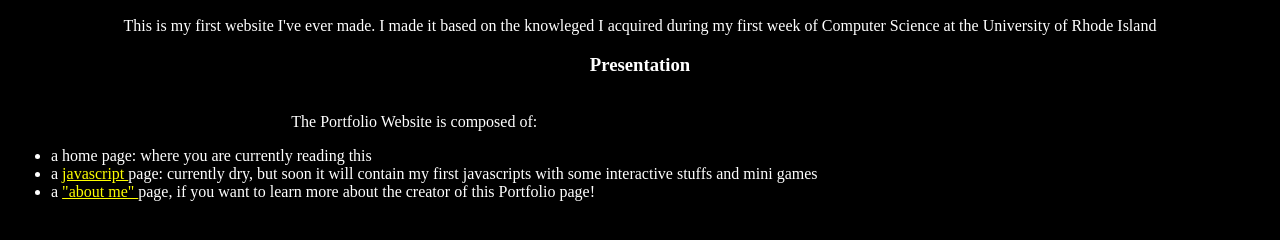
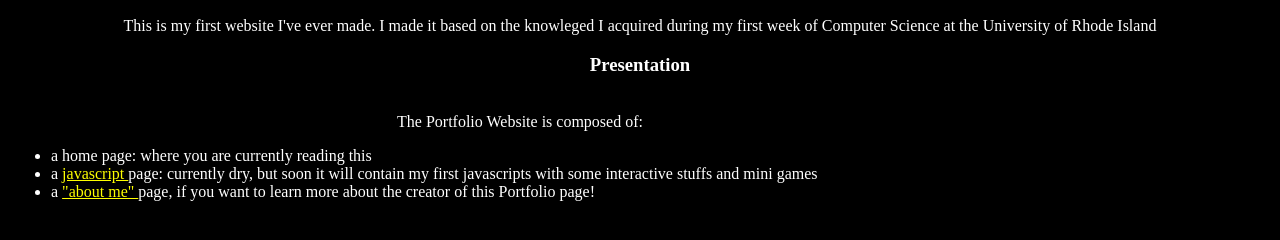
Before and after one commit to yann-ybi/yann-ybi.github.io, a plain HTML site: page index.html in a window 1280 px wide. Shown: the part 456-696 px from the top of the page. Drawn offline with Linux system fonts and the light colour scheme.

Commit message:
Update index.html

```diff
--- a/index.html
+++ b/index.html
@@ -8,8 +8,8 @@
   <style>
    #a2 {color:yellow;}
    #a3 {color:yellow;}
-   #ul {text-align:left}
-   #indexTb {width:1024px}
+   #ul {text-align:left;}
+   #indexTb {width:1024px;}
   </style>
  </head>
 
@@ -26,7 +26,7 @@
    <h2>Introduction</h2>
   <p> This is my first website I've ever made. I made it based on the knowleged I acquired during my first week of Computer Science at the University of Rhode Island<p>
   <h3>Presentation</h3>
-  <table id="indextTb">
+  <table id="indexTb">
    <td colspan="3">
   <p>The Portfolio Website is composed of:
    <ul id="ul"><li>a home page: where you are currently reading this</li>
```
